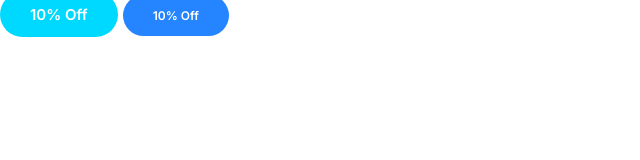
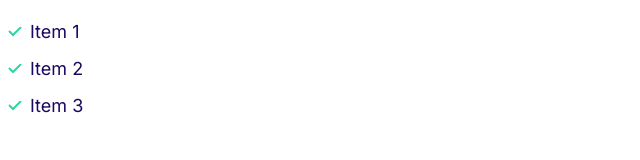
Before and after one commit to AwaisnBhatti/Moshify, a plain HTML site: page index.html in a window 1280 px wide. Shown: the whole page, without its empty margins (0-640 px from the left). Drawn offline with Linux system fonts and the light colour scheme.

Commit message:
Build the lists component.

```diff
--- a/css/styles.css
+++ b/css/styles.css
@@ -122,3 +122,32 @@ a {
     font-size: 1.2rem;
   }
 }
+
+/* Lists */
+
+.list {
+  list-style-type: none;
+  padding-left: 0;
+  color: var(--color-headings);
+}
+
+.list--inline .list__item {
+  display: inline-block;
+  margin-left: 2rem;
+}
+
+.list--tick {
+  list-style-image: url(../images/tick.svg);
+  padding-left: 3rem;
+}
+
+.list--tick .list__item {
+  padding-left: 0.5rem;
+  margin-bottom: 1rem;
+}
+
+@media screen and (min-width: 1024px) {
+  .list--tick .list__item {
+    padding-left: 0;
+  }
+}
--- a/index.html
+++ b/index.html
@@ -15,7 +15,10 @@
     <link rel="stylesheet" href="css/styles.css" />
   </head>
   <body>
-    <span class="badge badge--secondary">10% Off</span>
-    <span class="badge badge--primary badge--small">10% Off</span>
+    <ul class="list list--tick">
+      <li class="list__item">Item 1</li>
+      <li class="list__item">Item 2</li>
+      <li class="list__item">Item 3</li>
+    </ul>
   </body>
 </html>
```
Also changed, not shown: components/lists.html (added, +5 -0 lines), images/tick.svg (added).
